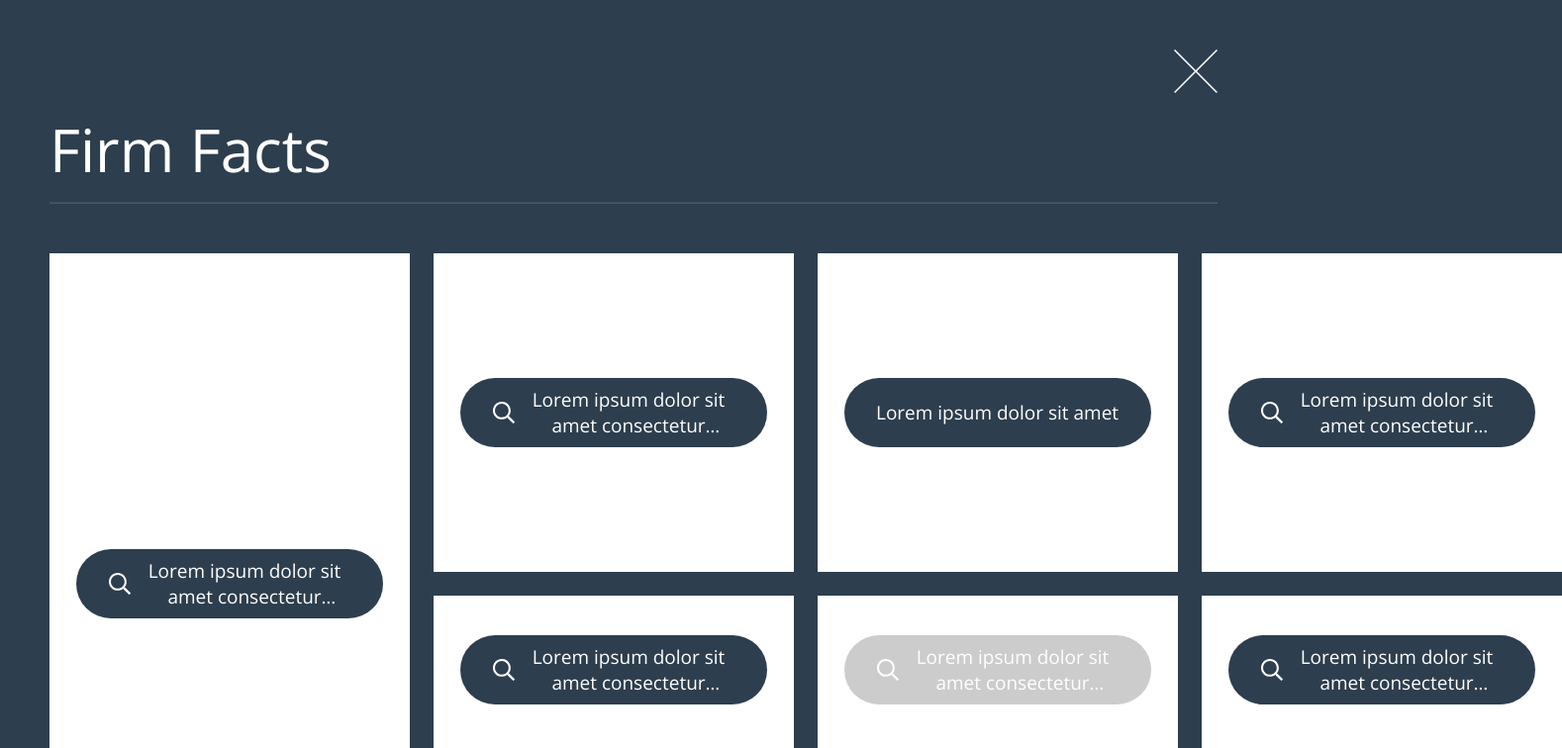
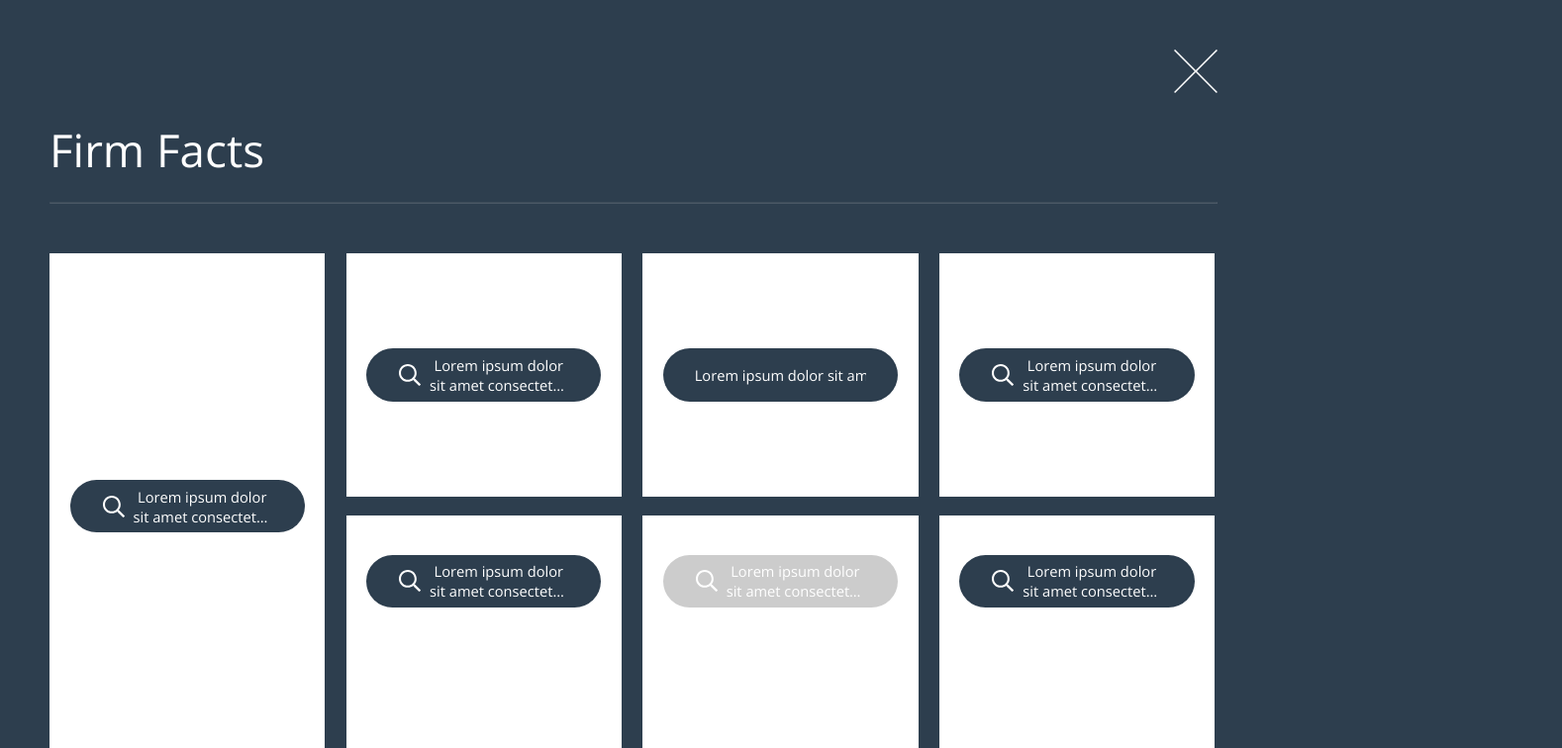
Before and after one commit to Krs-Mauro/firm-facts, a React (Vite) app: page / in a window 1280 px wide. Shown: the top 756 px of the page at 99% size, 1578 px wide, since content can reach past the window. Built offline with nearby package versions, Linux system fonts and the light colour scheme.

Commit message:
adds scaling sizes

```diff
--- a/src/components/FirmFactsCard.jsx
+++ b/src/components/FirmFactsCard.jsx
@@ -7,9 +7,7 @@ const FirmFactCard = ({ variant }) => {
 
   return (
     <div className={cardClass}>
-      <div className={styles.subCard}>
-        <Button variant={variant.button} />
-      </div>
+      <Button variant={variant.button} />
     </div>
   )
 }
--- a/src/styles/FirmFacts.module.scss
+++ b/src/styles/FirmFacts.module.scss
@@ -1,3 +1,5 @@
+@import './fluid-size.module';
+
 .container {
   max-width: 1680px;
   min-width: 768px;
@@ -15,7 +17,7 @@
     color: white;
     font-style: normal;
     font-weight: 400;
-    font-size: 60px;
+    font-size: fluid-size(27, 60);
     line-height: 66px;
   }
 
@@ -28,9 +30,9 @@
 .grid {
   display: grid;
   grid-template-columns: repeat(4, 1fr);
-  gap: 24px;
+  gap: fluid-size(11, 24);
 
-  @media (max-width: 1200px) {
+  @media (max-width: 768px) {
     grid-template-columns: repeat(2, 1fr);
   }
 }
--- a/src/styles/FirmFactsCard.module.scss
+++ b/src/styles/FirmFactsCard.module.scss
@@ -1,26 +1,19 @@
+@import './fluid-size.module';
+
 .card {
   display: flex;
   flex-direction: column;
-  width: 364px;
-  height: 322px;
+  width: fluid-size(166, 364);
+  height: fluid-size(147, 322);
   align-items: center;
   padding: 24px;
   background-color: white;
-  min-height: 200px;
   border: 0px solid #07c06a;
   transition: all 1s ease;
   position: relative;
 
-  .subCard {
-    display: flex;
-    gap: 20px;
-    flex-direction: column;
-    align-items: center;
-    width: 100%;
-
-    button {
-      transition: all 1s ease;
-    }
+  button {
+    transition: all 1s ease;
   }
 }
 
@@ -59,11 +52,3 @@
   grid-row: span 2;
   height: 100%;
 }
-
-.cursorIcon {
-  display: block;
-  position: absolute;
-  left: 190px;
-  top: 250px;
-  transform: none;
-}
--- a/src/styles/button.module.scss
+++ b/src/styles/button.module.scss
@@ -1,11 +1,13 @@
+@import './fluid-size.module';
+
 .button {
   display: flex;
   flex-direction: row;
   justify-content: center;
   align-items: center;
-  font-size: 19px;
-  width: 310px;
-  height: 70px;
+  font-size: fluid-size(9, 19);
+  width: fluid-size(142, 310);
+  height: fluid-size(32, 70);
   padding: 12px 16px;
   gap: 8px;
   border-radius: 100px;
--- /dev/null
+++ b/src/styles/fluid-size.module.scss
@@ -0,0 +1,17 @@
+@function fluid-size($min-size, $max-size) {
+  $min-width: 768;
+  $max-width: 1670;
+
+  $slope: calc(($max-size - $min-size) / ($max-width - $min-width));
+  $base-size: $min-size - ($slope * $min-width);
+
+  @return clamp(#{$min-size}px, #{$base-size}px + #{$slope * 100}vw, #{$max-size}px);
+}
+
+@mixin fluid-property($property, $min-size, $max-size) {
+  #{$property}: #{$min-size}px; // Default size below 768px
+
+  @media (min-width: 768px) {
+    #{$property}: fluid-size($min-size, $max-size);
+  }
+}
```
